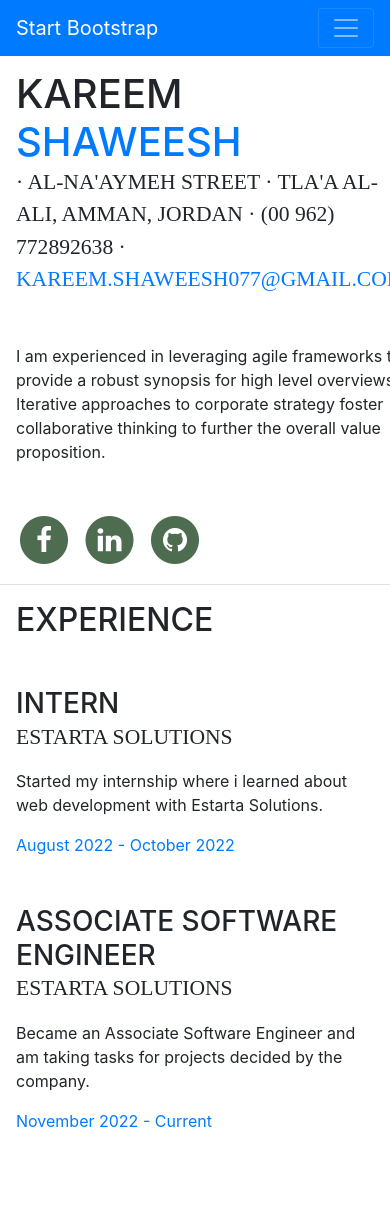
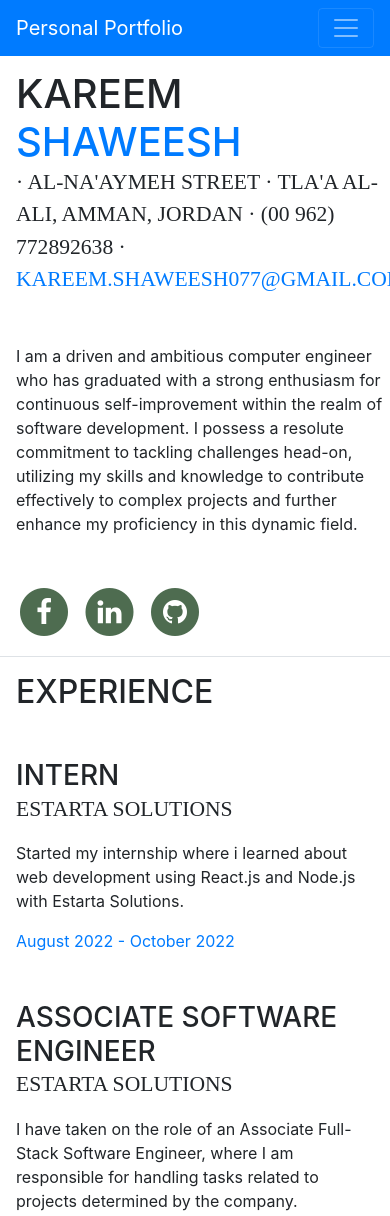
Before and after one commit to kareem5378/kareem5378.github.io, a website with bundled scripts: page index.html in a window 390 px wide. Shown: the top 1216 px of the page. Built offline with nearby package versions, Linux system fonts and the light colour scheme; a web font is replaced by a local one.

Commit message:
Add files via upload

```diff
--- a/index.html
+++ b/index.html
@@ -8,7 +8,7 @@
     <meta name="description" content="">
     <meta name="author" content="">
 
-    <title>Kareem Shaweesh</title>
+    <title>Kareem Shaweesh - Portfolio</title>
 
     <link href="vendor/bootstrap/css/bootstrap.min.css" rel="stylesheet">
 
@@ -26,7 +26,7 @@
 
     <nav class="navbar navbar-expand-lg navbar-dark bg-primary fixed-top" id="sideNav">
       <a class="navbar-brand js-scroll-trigger" href="#page-top">
-        <span class="d-block d-lg-none">Start Bootstrap</span>
+        <span class="d-block d-lg-none">Personal Portfolio</span>
         <span class="d-none d-lg-block">
           <img class="img-fluid img-profile rounded-circle mx-auto mb-2" src="img/profile.jpg" alt="">
         </span>
@@ -65,7 +65,7 @@
           <div class="subheading mb-5">· Al-Na'aymeh street · Tla'a Al-Ali, Amman, Jordan · (00 962) 772892638 ·
             <a href="mailto:kareem.shaweesh077@gmail.com">kareem.shaweesh077@gmail.com</a>
           </div>
-          <p class="mb-5">I am experienced in leveraging agile frameworks to provide a robust synopsis for high level overviews. Iterative approaches to corporate strategy foster collaborative thinking to further the overall value proposition.</p>
+          <p class="mb-5">I am a driven and ambitious computer engineer who has graduated with a strong enthusiasm for continuous self-improvement within the realm of software development. I possess a resolute commitment to tackling challenges head-on, utilizing my skills and knowledge to contribute effectively to complex projects and further enhance my proficiency in this dynamic field.</p>
           <ul class="list-inline list-social-icons mb-0">
             <li class="list-inline-item">
               <a href="https://web.facebook.com/kareemShaweesh1999" target="blank">
@@ -103,7 +103,7 @@
             <div class="resume-content mr-auto">
               <h3 class="mb-0">Intern</h3>
               <div class="subheading mb-3">Estarta Solutions</div>
-              <p>Started my internship where i learned about web development with Estarta Solutions.</p>
+              <p>Started my internship where i learned about web development using React.js and Node.js with Estarta Solutions.</p>
             </div>
             <div class="resume-date text-md-right">
               <span class="text-primary">August 2022 - October 2022</span>
@@ -114,7 +114,7 @@
             <div class="resume-content mr-auto">
               <h3 class="mb-0">Associate Software Engineer</h3>
               <div class="subheading mb-3">Estarta Solutions</div>
-              <p>Became an Associate Software Engineer and am taking tasks for projects decided by the company.</p>
+              <p>I have taken on the role of an Associate Full-Stack Software Engineer, where I am responsible for handling tasks related to projects determined by the company.</p>
             </div>
             <div class="resume-date text-md-right">
               <span class="text-primary">November 2022 - Current</span>
@@ -191,7 +191,8 @@
         <div class="my-auto">
           <h2 class="mb-5">Interests</h2>
           <p>Apart from being a web developer, I enjoy most of my time being outdoors alongside my friends and family, going to the gym is my favourite part of my day.</p>
-          <p class="mb-0">When forced indoors, I tend to spend my time on video games and watching documentaries online about various topics.</p>
+          <p>When forced indoors, I tend to spend my time on video games and watching documentaries online about various topics.</p>
+          <p class="mb-0">Actively in search of fresh challenges and opportunities, I am eager to dedicate additional time and effort towards the refinement of my software development capabilities. My goal is to make meaningful contributions to various projects, thereby enriching my skill set and deepening my expertise in this domain.</p>
         </div>
       </section>
 
```
